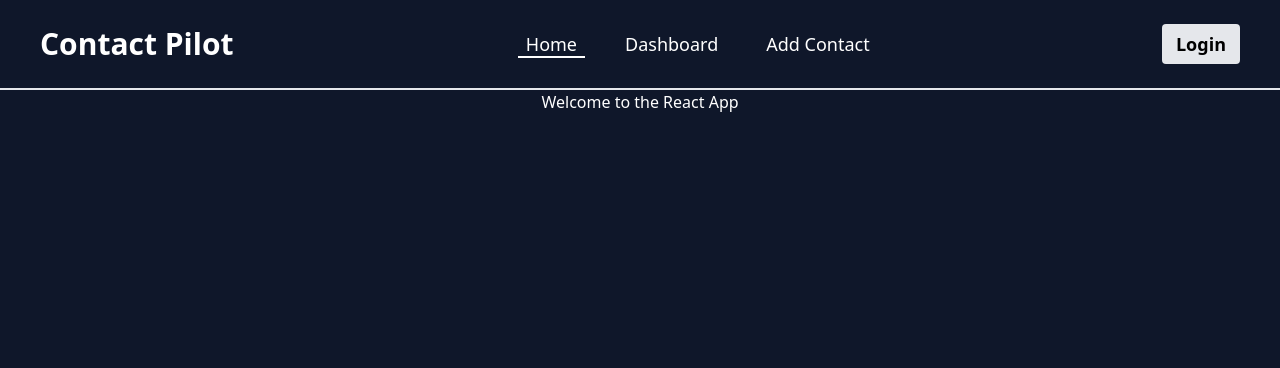
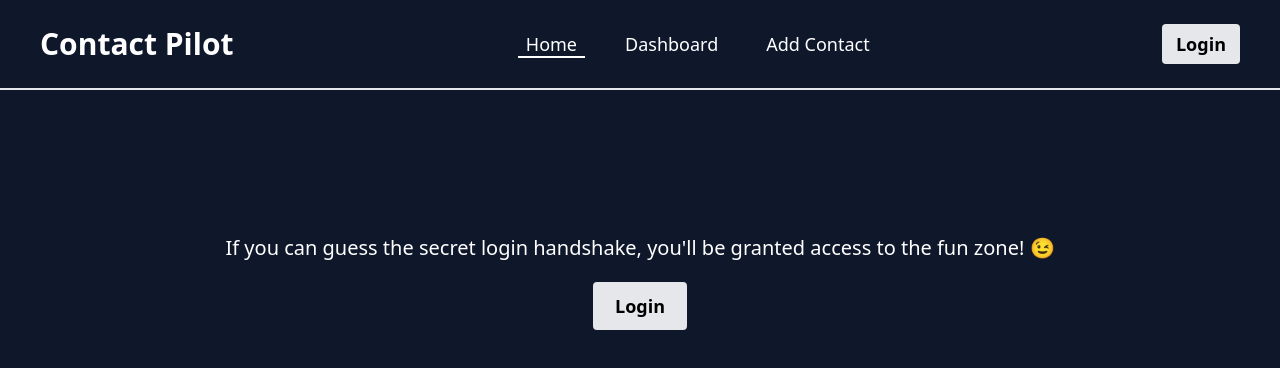
Before and after one commit to MohammadNaiem65/contact-pilot-client, a React (Vite) app: page / in a window 1280 px wide. Shown: the top 368 px of the page. Built offline with nearby package versions, Linux system fonts and the light colour scheme.

Commit message:
created Unavailable page to render if user is unavailable

```diff
--- a/src/pages/Home/Home.jsx
+++ b/src/pages/Home/Home.jsx
@@ -1,8 +1,17 @@
+import { useContext } from 'react';
+import { UserContext } from '../../providers/UserContext/UserContext';
+import { motion } from 'framer-motion';
+import UserAvailable from './UserAvailable/UserAvailable';
+import UserUnavailable from './UserUnavailable/UserUnavailable';
+
 export default function Home() {
+	// ! Required variables
+	const { user } = useContext(UserContext);
 	return (
-		<div>
-			<h1 className='text-center'>Welcome to the React App</h1>
-			<br />
-		</div>
+		<motion.div
+			initial={{ opacity: 0, y: 100 }}
+			animate={{ opacity: 1, y: 0, transition: { delay: 2.5 } }}>
+			{user ? <UserAvailable /> : <UserUnavailable />}
+		</motion.div>
 	);
 }
--- /dev/null
+++ b/src/pages/Home/UserAvailable/UserAvailable.jsx
@@ -0,0 +1,14 @@
+import { useContext } from 'react';
+import { UserContext } from '../../../providers/UserContext/UserContext';
+
+export default function UserAvailable() {
+	// ! Required variables
+	const { user } = useContext(UserContext);
+	return (
+		<div>
+			<h1 className='text-center text-3xl mt-12'>
+				Welcome Back {user?.name} 👋
+			</h1>
+		</div>
+	);
+}
--- /dev/null
+++ b/src/pages/Home/UserUnavailable/UserUnavailable.jsx
@@ -0,0 +1,33 @@
+import { Link } from 'react-router-dom';
+
+export default function UserUnavailable() {
+	// ! Required variables
+	const messages = [
+		'Not So Fast 😉 Login First',
+		"What's black and white? Your login button! 😂",
+		'Prepare for liftoff! Logging in is like launching a rocket 🚀',
+		"Hey, it's login o'clock! 😎",
+		"Knock, knock! Who's there? It's your favorite login screen 😜",
+		'Why did the chicken cross the internet? To get to the other side of our login 🐔🤣',
+		'Our login is so fast, it makes Usain Bolt look like a turtle 🐢',
+		"If you can guess the secret login handshake, you'll be granted access to the fun zone! 😉",
+		'The only thing smoother than butter is our login experience 🧈',
+		"Welcome back! We're not saying our login is the best, but it's in the top one! 😎",
+	];
+
+	return (
+		<div className='mt-36'>
+			<h1 className='text-xl flex items-center justify-center'>
+				<h1 className='text-xl flex items-center justify-center'>
+					{messages[parseInt(Math.random() * 10)]}
+				</h1>
+			</h1>
+			<Link
+				type='submit'
+				to='/login'
+				className='w-fit bg-gray-200 mt-5 mx-auto block px-5 py-2 border-2 font-semibold text-black text-lg rounded cursor-pointer hover:bg-transparent hover:text-white'>
+				Login
+			</Link>
+		</div>
+	);
+}
```
